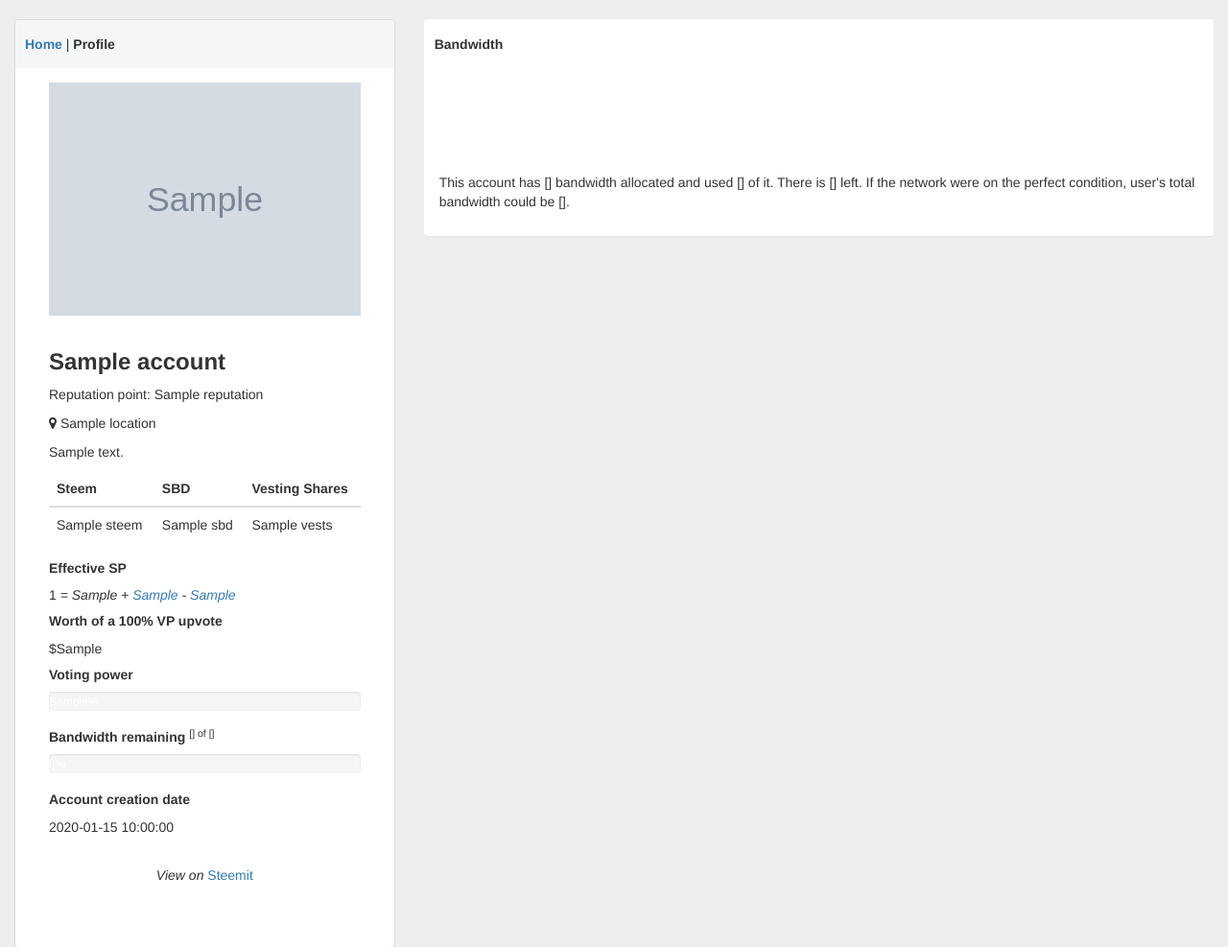
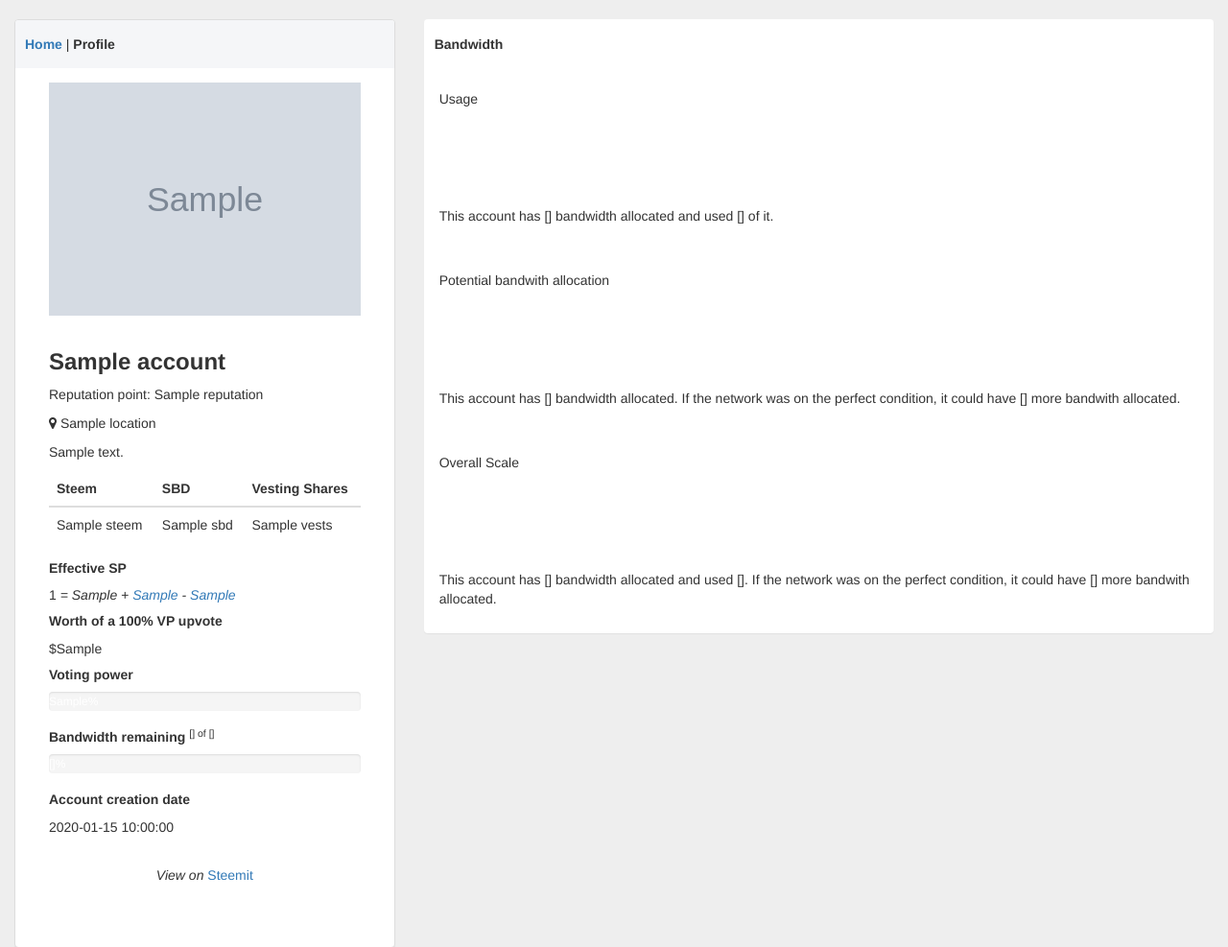
Before and after one commit to emre/steemrocks, a Flask app: template steemrocks/templates/bandwidth.html in a window 1280 px wide. Shown: the top 987 px of the page at 96% size. Run offline with Flask 2, Linux system fonts and the light colour scheme; the template is opened without the code that fills it: most values are stand-ins (such as "Sample title", 1, 10 or a date in 2020); grey boxes marked "Sample" are stand-in pictures; some libraries are stand-ins or nearby versions.

Commit message:
moar bandwidth bars

```diff
--- a/steemrocks/models.py
+++ b/steemrocks/models.py
@@ -531,10 +531,13 @@ class Account:
             free_bandwidth_percent,
             int(used_bandwidth),
             left_bw,
-            int(bandwidth_on_max_capacity - allocated_bandwidth),
+            int(bandwidth_on_max_capacity),
             hbytes(bandwidth_on_max_capacity - allocated_bandwidth),
             hbytes(used_bandwidth),
+            int(allocated_bandwidth),
         )
+
+        print(allocated_bandwidth, bandwidth_on_max_capacity)
 
         return self._bandwidth
 
--- a/steemrocks/templates/bandwidth.html
+++ b/steemrocks/templates/bandwidth.html
@@ -48,12 +48,33 @@
     <div class="panel">
         <div class="panel-heading"><strong>Bandwidth</strong></div>
     <div class="panel-body">
-        <ul id="myProgress" style="padding-left: 0px;"></ul>
+        <h5>Usage</h5>
+        <ul id="myProgress1" style="padding-left: 0px;"></ul>
 
         <p>This account has {{account.bandwidth[1]}}
             bandwidth allocated  and used {{account.bandwidth[8]}} of it.
-        There is {{account.bandwidth[0]}} left. If the network were on the perfect
-            condition, user's total bandwidth could be {{account.bandwidth[7]}}.</p>
+</p>
+    </div>
+        <div class="panel-body">
+                        <h5>Potential bandwith allocation</h5>
+
+        <ul id="myProgress2" style="padding-left: 0px;"></ul>
+
+        <p>This account has {{account.bandwidth[1]}}
+            bandwidth allocated. If the network was on the perfect condition, it could have {{account.bandwidth[7]}} more bandwith
+            allocated.
+</p>
+    </div>
+
+                <div class="panel-body">
+                        <h5>Overall Scale</h5>
+
+        <ul id="myProgress3" style="padding-left: 0px;"></ul>
+
+        <p>This account has {{account.bandwidth[1]}}
+            bandwidth allocated and used {{account.bandwidth[2]}}. If the network was on the perfect condition, it could have {{account.bandwidth[7]}} more bandwith
+            allocated.
+</p>
     </div>
     </div>
     </div>
@@ -62,7 +83,17 @@
     </div>
 
 <script>
-$('#myProgress').progress({
+$('#myProgress1').progress({
+  "#ff5050": {{account.bandwidth[4]}},
+  "#33cc33": {{account.bandwidth[5]}}
+});
+
+$('#myProgress2').progress({
+  "#33cc33": {{account.bandwidth[9]}},
+  "#42b6f4": {{account.bandwidth[6]}}
+});
+
+$('#myProgress3').progress({
   "#ff5050": {{account.bandwidth[4]}},
   "#33cc33": {{account.bandwidth[5]}},
   "#42b6f4": {{account.bandwidth[6]}}
```
